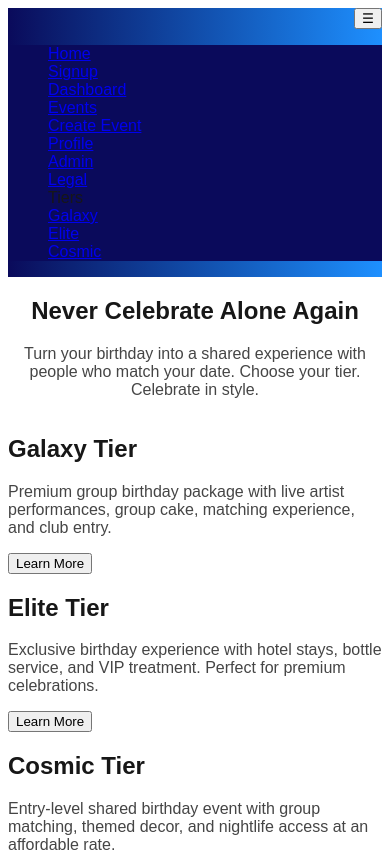
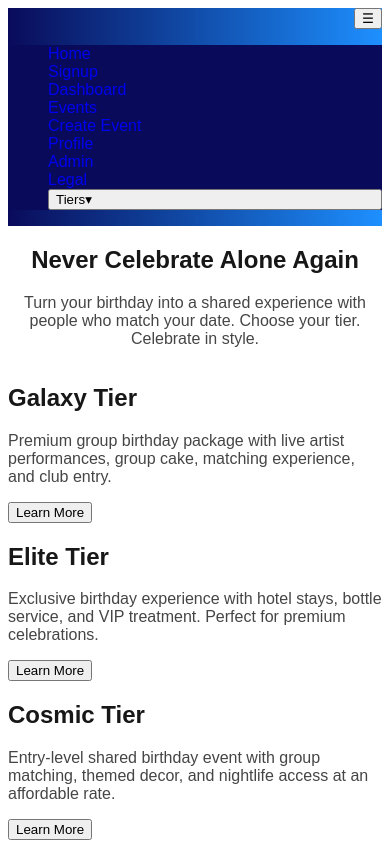
Before and after one commit to xytoxyto/birthday-link, a Next.js app: page / in a window 390 px wide. Shown: the top 852 px of the page. Built offline with nearby package versions, Linux system fonts and the light colour scheme.

Commit message:
style: improve mobile nav menu

```diff
--- a/src/components/NavBar.tsx
+++ b/src/components/NavBar.tsx
@@ -5,6 +5,7 @@ import Link from "next/link";
 
 export default function NavBar() {
   const [open, setOpen] = useState(false);
+  const [tiersOpen, setTiersOpen] = useState(false);
 
   const links = [
     { href: "/", label: "Home" },
@@ -64,22 +65,41 @@ export default function NavBar() {
       <div
         className={`md:hidden overflow-hidden transition-all duration-300 ${open ? "max-h-screen" : "max-h-0"}`}
       >
-        <ul className="flex flex-col space-y-2 p-4 bg-[#0a0a5b] list-none">
+        <ul className="flex flex-col space-y-2 p-4 bg-[#0a0a5b] rounded-md list-none">
           {links.map((l) => (
             <li key={l.href}>
-              <Link href={l.href} onClick={() => setOpen(false)} className="block py-2">
+              <Link
+                href={l.href}
+                onClick={() => setOpen(false)}
+                className="block py-2 text-white no-underline"
+              >
                 {l.label}
               </Link>
             </li>
           ))}
-          <li className="pt-2 font-semibold">Tiers</li>
-          {tierLinks.map((t) => (
-            <li key={t.href} className="ml-2">
-              <Link href={t.href} onClick={() => setOpen(false)} className="block py-1">
-                {t.label}
-              </Link>
-            </li>
-          ))}
+          <li className="pt-2 font-semibold">
+            <button
+              onClick={() => setTiersOpen(!tiersOpen)}
+              className="flex items-center w-full text-left"
+            >
+              Tiers <span className="ml-1">{tiersOpen ? "▴" : "▾"}</span>
+            </button>
+            {tiersOpen && (
+              <ul className="pl-4 space-y-1 mt-1">
+                {tierLinks.map((t) => (
+                  <li key={t.href}>
+                    <Link
+                      href={t.href}
+                      onClick={() => setOpen(false)}
+                      className="block py-1 text-white no-underline"
+                    >
+                      {t.label}
+                    </Link>
+                  </li>
+                ))}
+              </ul>
+            )}
+          </li>
         </ul>
       </div>
     </header>
```
